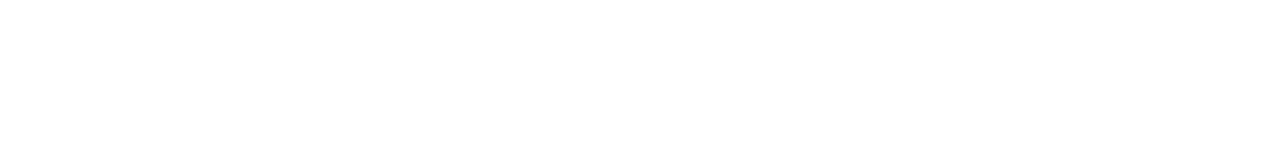
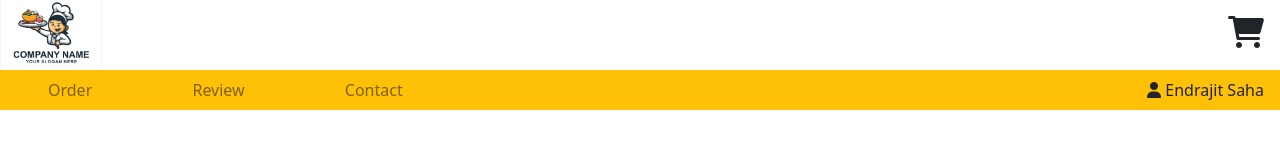
Before and after one commit to EndrajitSaha/Class-Test, a plain HTML site: page index.html in a window 1280 px wide. Drawn offline with nearby package versions, Linux system fonts and the light colour scheme.

Commit message:
navbar update

```diff
--- a/index.html
+++ b/index.html
@@ -15,17 +15,41 @@
       referrerpolicy="no-referrer"
     />
     <!-- link framework -->
-
+    <link
+      href="https://cdn.jsdelivr.net/npm/bootstrap@5.0.2/dist/css/bootstrap.min.css"
+      rel="stylesheet"
+      integrity="sha384-EVSTQN3/azprG1Anm3QDgpJLIm9Nao0Yz1ztcQTwFspd3yD65VohhpuuCOmLASjC"
+      crossorigin="anonymous"
+    />
     <!-- link FavIcon -->
-    <link rel="shortcut icon" href="favicon.ico" type="image/x-icon">
+    <link rel="shortcut icon" href="favicon.ico" type="image/x-icon" />
 
     <title>Document</title>
   </head>
   <body>
-
-
-
-
+    <header>
+      <!-- first navbar -->
+      <nav class="d-flex justify-content-between sticky-top">
+        <img src="/logo.png" alt="" height="70px" />
+        <i class="fa-solid fa-cart-shopping fa-2x p-3"></i>
+      </nav>
+      <!-- second navbar -->
+      <nav class="d-flex bg-warning py-2 justify-content-between">
+        <div>
+          <a href="#" class="text-decoration-none text-black-50 px-5">Order</a>
+          <a href="#" class="text-decoration-none text-black-50 px-5">Review</a>
+          <a href="#" class="text-decoration-none text-black-50 px-5"
+            >Contact</a
+          >
+        </div>
+        <div class="pe-3">
+          <i class="fa-solid fa-user"></i>
+          <span>Endrajit Saha</span>
+        </div>
+      </nav>
+    </header>
+    <main></main>
+    <footer></footer>
 
     <script src="main.js"></script>
   </body>
--- a/style.css
+++ b/style.css
@@ -0,0 +1,10 @@
+a {
+  text-decoration: none;
+  color: black;
+  font-size: medium;
+  gap: 1 rem;
+}
+
+body {
+  background-color: red;
+}
```
Also changed, not shown: banner-img.png (added), biriyani_img.png (added), chicken_curry.png (added), curry_img.png (added), firni_img.png (added), logo.png (added).
